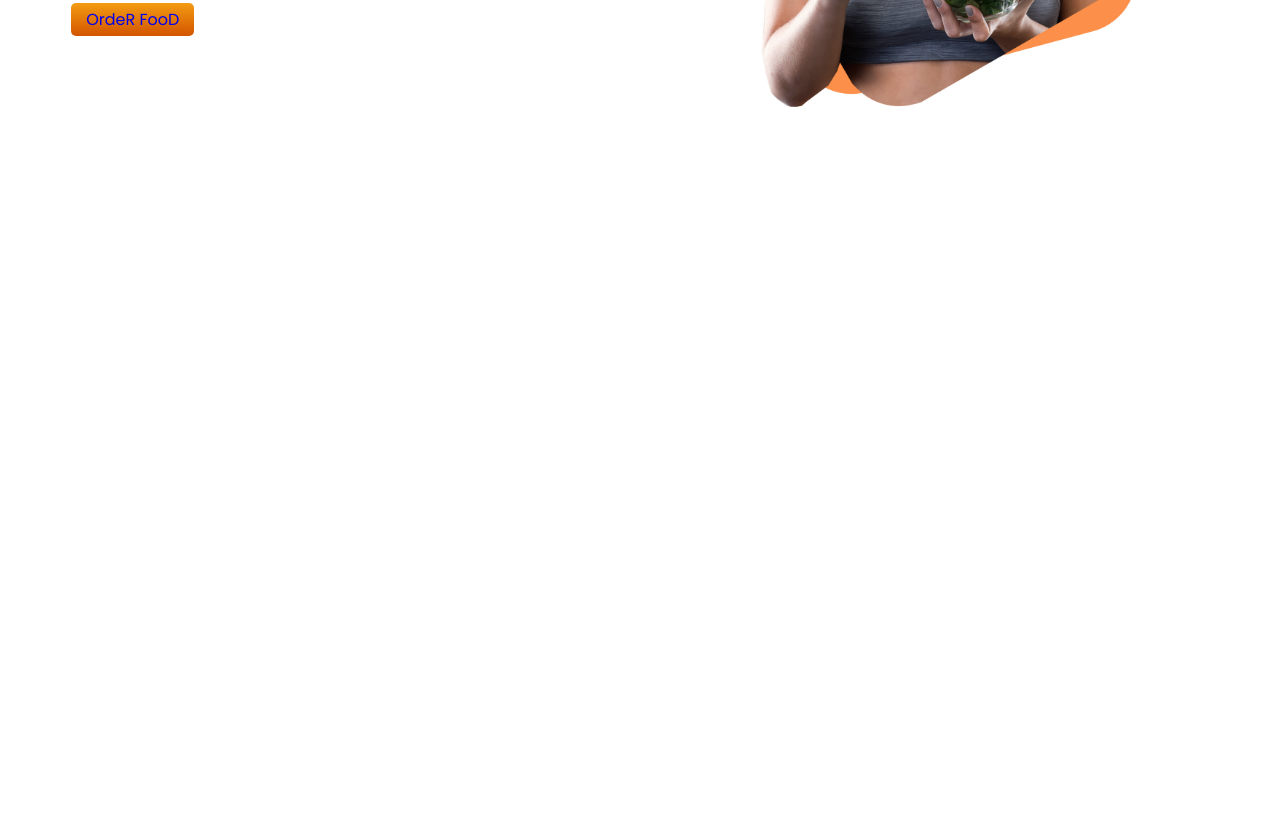
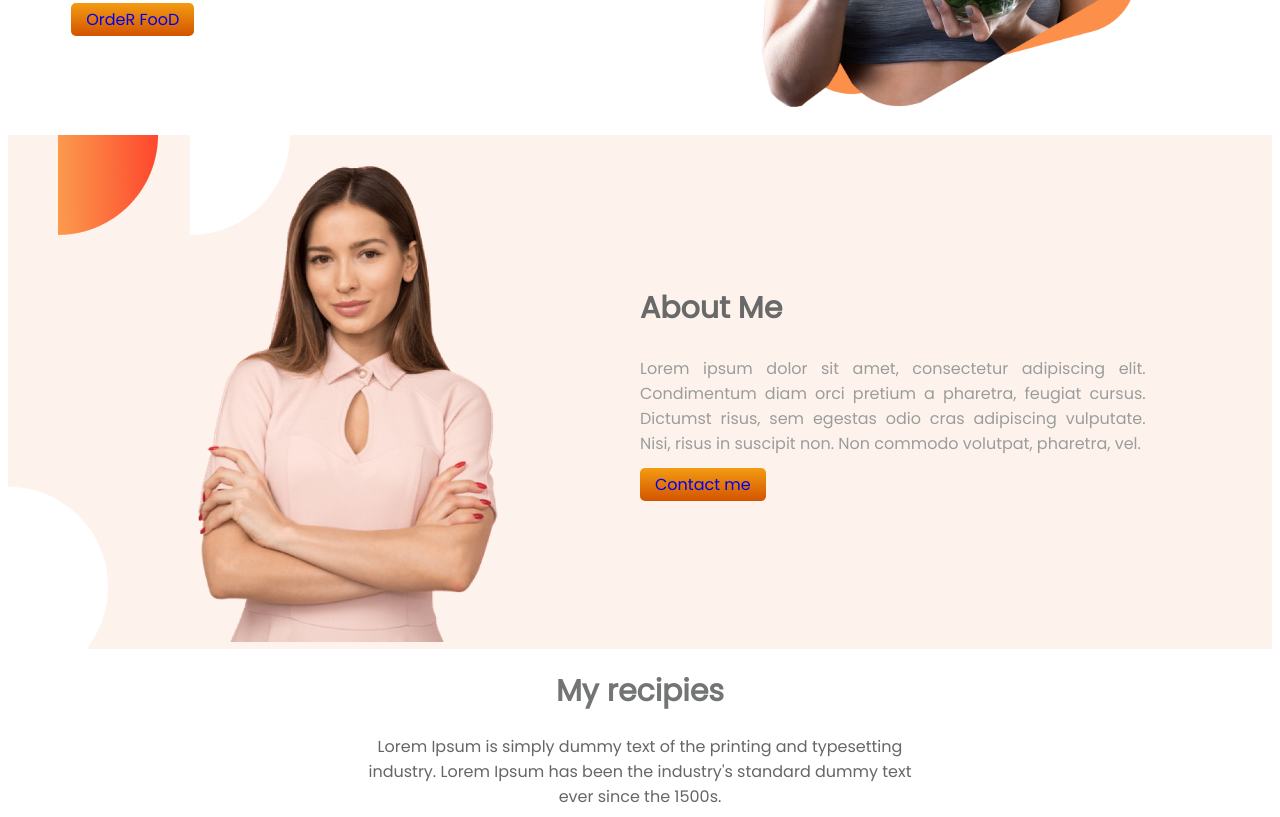
Before and after one commit to Ya-sin0007/first-assinment-repo, a plain HTML site: page index.html in a window 1280 px wide. Shown: the part 485-1302 px from the top of the page. Before the commit the page ends 800 px from the top, so only its background shows below. Drawn offline with Linux system fonts and the light colour scheme.

Commit message:
add sect third

```diff
--- a/index.html
+++ b/index.html
@@ -14,13 +14,32 @@
     <div class="top-header faltu">
         <h1><span class="color">Skip</span> The Diet,Just Eat Healthy With Food Network</h1>
         <p>Imagine you don't need a diet because we provide healthy and delicious food you!</p>
-        <a class="link-button" href="https://en.fizza.fi/">OrdeR FooD</a>
+        <a class="link-button" target="_blank" href="https://en.fizza.fi/">OrdeR FooD</a>
     </div>
     <div class="top-header">
         <img src="images/female/Group 8425.png" alt="">
     </div>
 </section>
-
+<section class="top-ban">
+    <div class="mid-sec">
+        <img src="images/female/Person Image.png" alt="">
+    </div>
+    <div class="mid-sec faltu2">
+        <h1>About Me</h1>
+        <p>Lorem ipsum dolor sit amet, consectetur adipiscing
+            elit. Condimentum diam orci pretium a pharetra,
+            feugiat cursus. Dictumst risus, sem egestas odio cras
+            adipiscing vulputate. Nisi, risus in suscipit non. Non
+            commodo volutpat, pharetra, vel.</p>
+        <a class="link-button" target="_blank" href="https://www.contactme.net.au/">Contact me</a>
+    </div>
+</section>
+<div class="sec-third">
+    <h1>My recipies</h1>
+    <p>Lorem Ipsum is simply dummy text of the printing and typesetting industry.
+        Lorem Ipsum has been the industry's standard dummy text ever since the
+        1500s.</p>
+</div>
 
 <body>
 
--- a/style.css
+++ b/style.css
@@ -28,7 +28,7 @@ img {}
 }
 
 .top-header p {
-    color: #b3babb;
+    color: #a0a3a3;
     font-size: 20px;
     line-height: 25px;
     margin-top: -20px;
@@ -49,3 +49,49 @@ img {}
     padding: 5px 15px;
     border-radius: 5px;
 }
+
+.mid-sec {
+    width: 50%;
+}
+
+.mid-sec img {
+    width: 300px;
+    margin-left: 30%;
+    margin-top: 5%;
+}
+
+.faltu2 {
+    margin-top: 10%;
+}
+
+.faltu2 h1 {
+    font-size: 30px;
+    color: #686969;
+}
+
+.faltu2 p {
+    text-align: justify;
+    padding-right: 20%;
+    color: #9b9c9c;
+}
+
+.top-ban {
+    background-image: url(images/shapes/7.png);
+    background-repeat: no-repeat;
+    width: 100%;
+}
+
+.sec-third {
+    text-align: center;
+}
+
+.sec-third h1 {
+    font-size: 30px;
+    color: #737575;
+    font-weight: bolder;
+}
+
+.sec-third p {
+    margin: 0% 27%;
+    color: #656666;
+}
```
